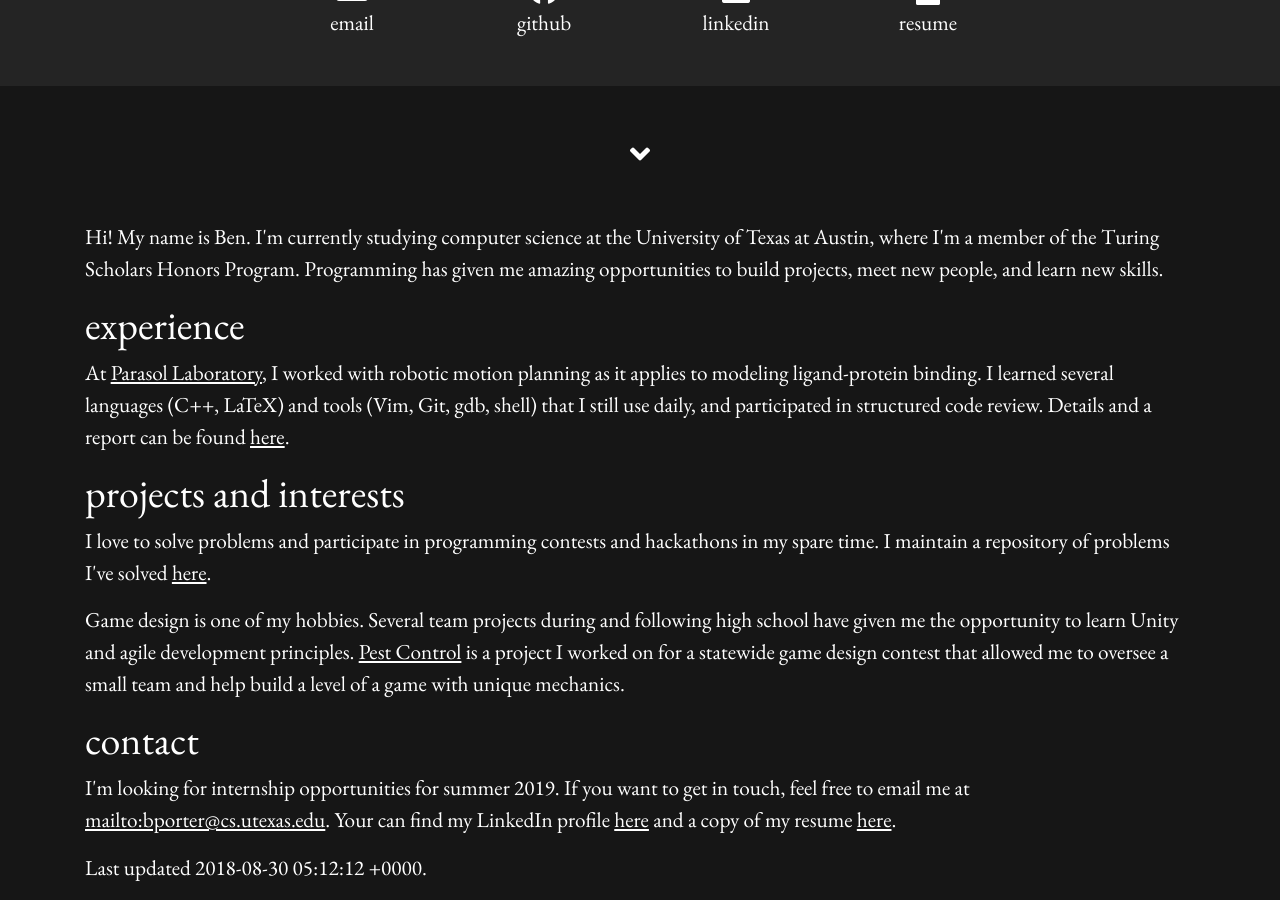
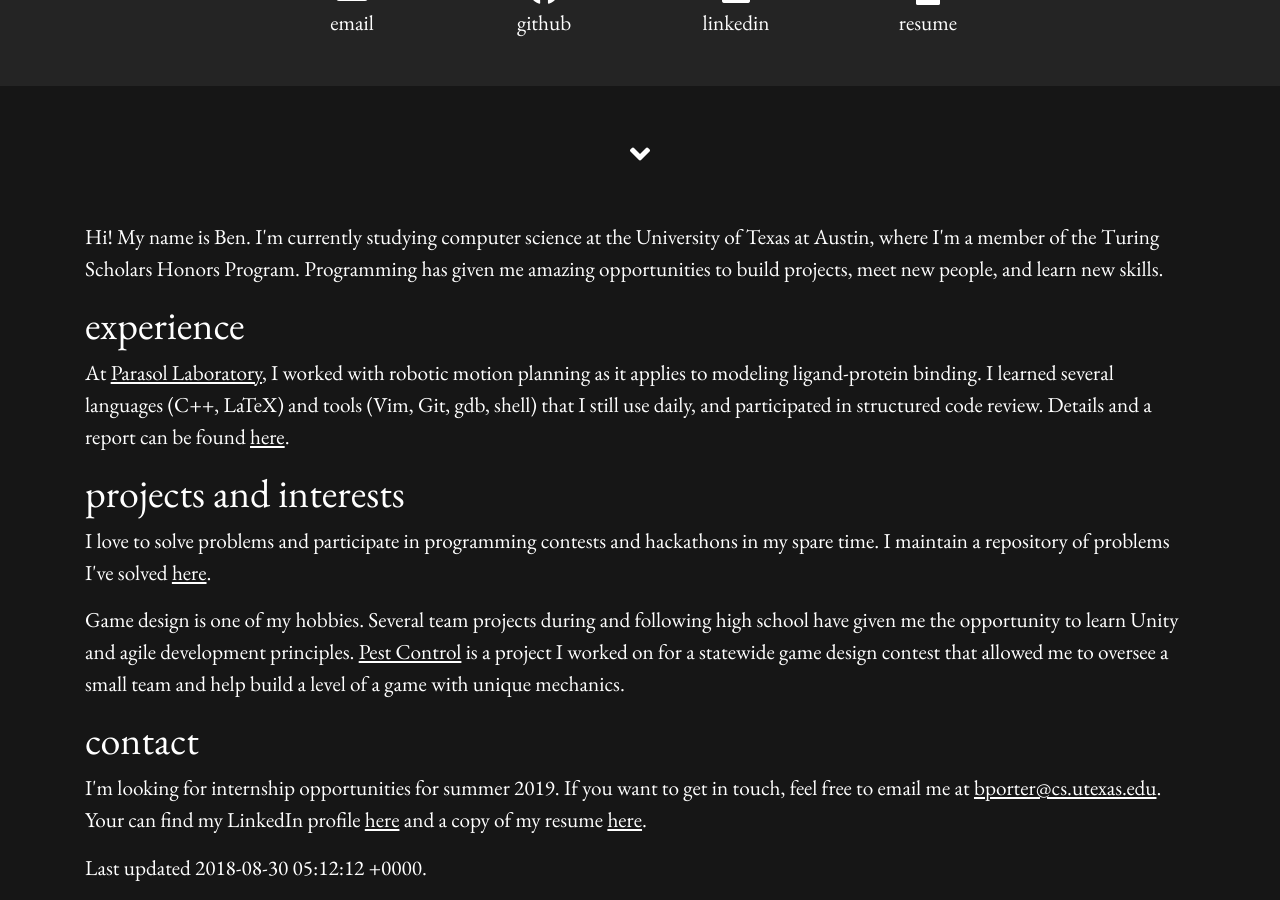
Before and after one commit to bporter816/bporter816.github.io, a Jekyll site: the page built from index.html, in a window 1280 px wide and 900 px high, scrolled down 679 px. Built offline with Jekyll 4.4.1, drawn with Linux system fonts in a browser that asks for light colours.

Commit message:
fix email display

```diff
--- a/_config.yml
+++ b/_config.yml
@@ -1,6 +1,7 @@
 title: Benjamin Porter
 description: My personal website
-email: mailto:bporter@cs.utexas.edu
+email: bporter@cs.utexas.edu
+email_action: mailto:bporter@cs.utexas.edu
 github: https://github.com/bporter816
 linkedin: https://www.linkedin.com/in/bporter816
 parasol: https://parasol.tamu.edu
--- a/index.html
+++ b/index.html
@@ -12,7 +12,7 @@ layout: default
       </div>
     </div>
     <div class="row short">
-      <a href="{{ site.email }}" class="link col">
+      <a href="{{ site.email_action }}" class="link col">
         <i class="fas fa-envelope"></i><br />
         <p>email</p>
       </a>
@@ -65,7 +65,7 @@ layout: default
   <h1>contact</h1>
   <p>
     I'm looking for internship opportunities for summer 2019. If you want to get
-    in touch, feel free to email me at <a href="{{ site.email }}">{{ site.email }}</a>.
+    in touch, feel free to email me at <a href="{{ site.email_action }}">{{ site.email }}</a>.
     Your can find my LinkedIn profile <a href="{{ site.linkedin }}">here</a> and a
     copy of my resume <a href="resume/resume.pdf">here</a>.
   </p>
```
